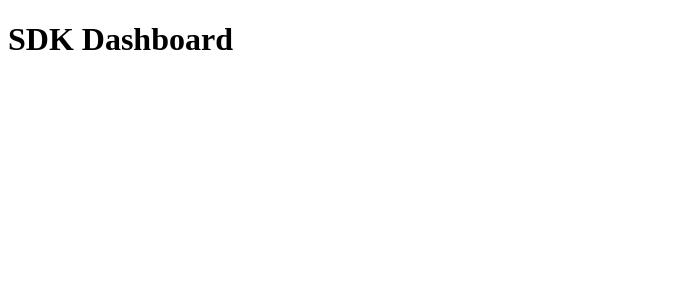
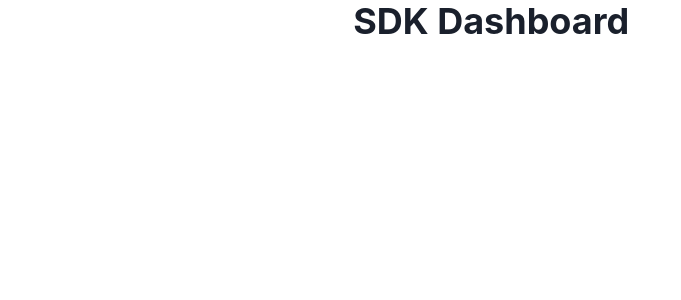
Before and after one commit to peterayeniofficial/sdk-dashoard, a React (Create React App) app: page / in a window 1280 px wide. Shown: the top 300 px of the page, without its empty margins (0-681 px from the left). Built offline with nearby package versions, Linux system fonts and the light colour scheme.

Commit message:
style: added chakra-ui

```diff
--- a/package.json
+++ b/package.json
@@ -3,6 +3,9 @@
   "version": "0.1.0",
   "private": true,
   "dependencies": {
+    "@chakra-ui/react": "^1.8.3",
+    "@emotion/react": "^11",
+    "@emotion/styled": "^11",
     "@testing-library/jest-dom": "^5.14.1",
     "@testing-library/react": "^12.0.0",
     "@testing-library/user-event": "^13.2.1",
@@ -10,6 +13,7 @@
     "@types/node": "^16.7.13",
     "@types/react": "^17.0.20",
     "@types/react-dom": "^17.0.9",
+    "framer-motion": "^6",
     "react": "^17.0.2",
     "react-dom": "^17.0.2",
     "react-scripts": "5.0.0",
--- a/src/App.tsx
+++ b/src/App.tsx
@@ -1,10 +1,11 @@
 import React from 'react';
+import { Container, Heading } from '@chakra-ui/react';
 
 function App() {
   return (
-    <div>
-      <h1>SDK Dashboard</h1>
-    </div>
+    <Container>
+      <Heading>SDK Dashboard</Heading>
+    </Container>
   );
 }
 
--- a/src/index.tsx
+++ b/src/index.tsx
@@ -2,10 +2,13 @@ import React from 'react';
 import ReactDOM from 'react-dom';
 import App from './App';
 import reportWebVitals from './reportWebVitals';
+import { ChakraProvider } from '@chakra-ui/react';
 
 ReactDOM.render(
   <React.StrictMode>
-    <App />
+    <ChakraProvider resetCSS>
+      <App />
+    </ChakraProvider>
   </React.StrictMode>,
   document.getElementById('root')
 );
```
Also changed, not shown: 1 other file (tests, documents, lock files or other folders).
